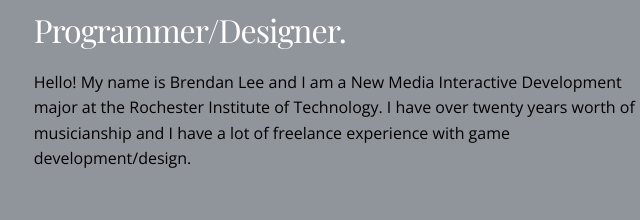
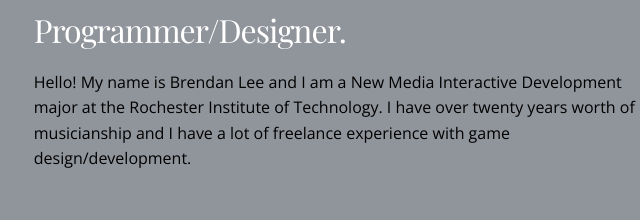
Before and after one commit to ThePerfectTrip/theperfecttrip.github.io, a plain HTML site: page index.html in a window 1280 px wide. Shown: the part 1227-1447 px from the top of the page, 459-1099 px from the left. Drawn offline with nearby package versions, Linux system fonts and the light colour scheme.

Commit message:
Update index.html

```diff
--- a/index.html
+++ b/index.html
@@ -61,7 +61,7 @@
         </div>
         <div class="eight columns">
             <h2 class="bio">Programmer/Designer.</h2>
-            <p class="bio">Hello! My name is Brendan Lee and I am a New Media Interactive Development major at the Rochester Institute of Technology.  I have over twenty years worth of musicianship and I have a lot of freelance experience with game development/design.</p>
+            <p class="bio">Hello! My name is Brendan Lee and I am a New Media Interactive Development major at the Rochester Institute of Technology. I have over twenty years worth of musicianship and I have a lot of freelance experience with game design/development.</p>
         </div>
     </div>
 </div>
```
